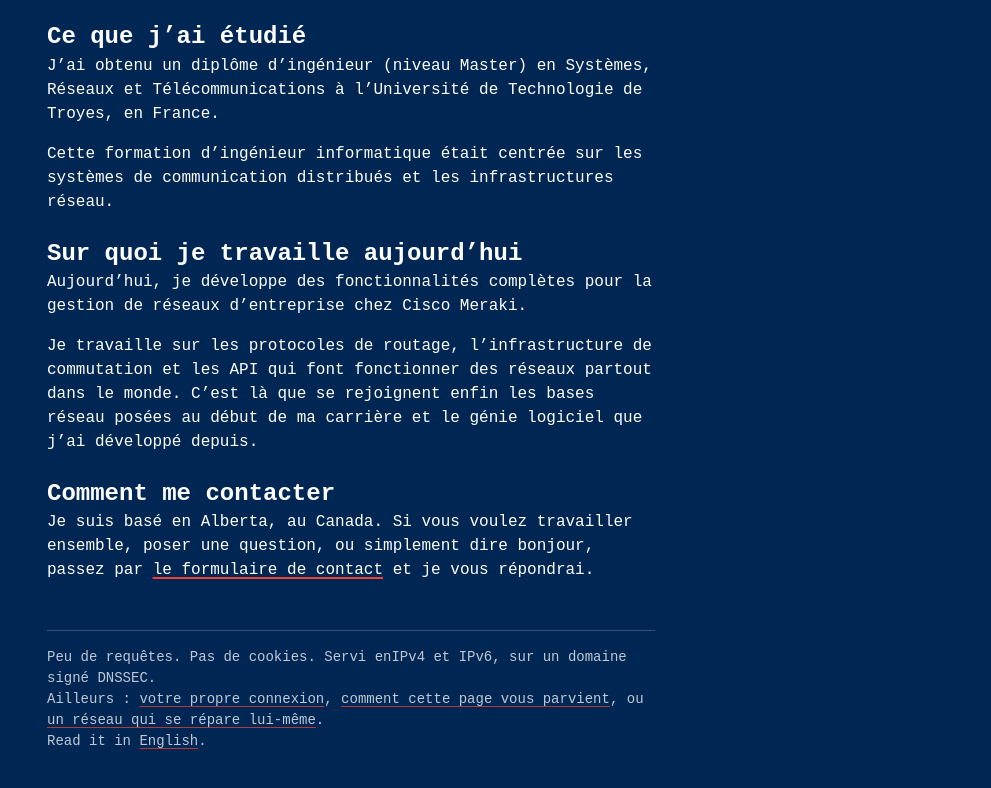
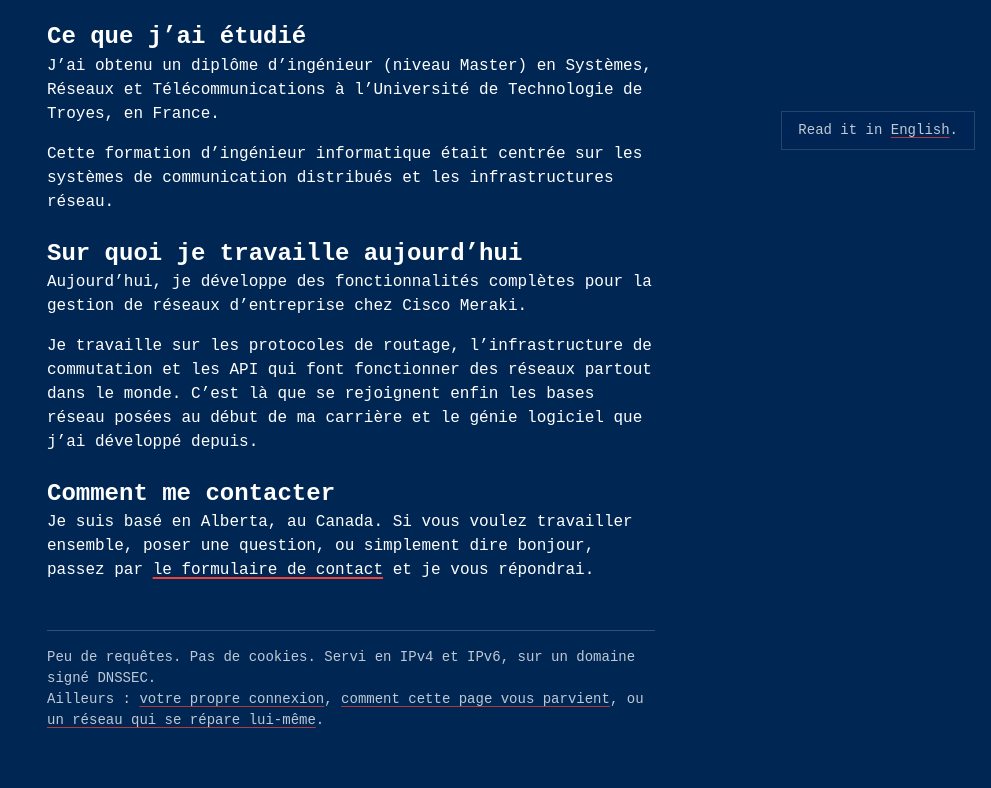
Before and after one commit to goulon/goulon.net, a website: page fr/index.html in a window 1280 px wide. Shown: the part 634-1422 px from the top of the page, without its empty margins (289-1280 px from the left). Drawn offline with Linux system fonts and the light colour scheme.

Commit message:
Pin language switch to bottom-right corner, update 404 wording and footer

```diff
--- a/fr/index.html
+++ b/fr/index.html
@@ -71,14 +71,15 @@
     </p>
     <footer>
       <p>
-        Peu de requêtes. Pas de cookies. Servi enIPv4 et IPv6, sur un domaine signé DNSSEC.
+        Peu de requêtes. Pas de cookies. Servi en
+        IPv4 et IPv6, sur un domaine signé DNSSEC.
       </p>
       <p>
         Ailleurs : <a href="/whoami">votre propre connexion</a>,
         <a href="/colophon.html">comment cette page vous parvient</a>, ou
         <a href="/routing.html">un réseau qui se répare lui-même</a>.
       </p>
-      <p>Read it in <a href="/">English</a>.</p>
+      <p class="lang-switch">Read it in <a href="/">English</a>.</p>
     </footer>
   </body>
 </html>
--- a/main.css
+++ b/main.css
@@ -38,6 +38,7 @@ body {
   max-width: var(--content-width);
   margin-inline: auto;
   padding: var(--space-2);
+  padding-bottom: calc(var(--space-2) + 2.75rem);
   background-color: var(--color-bg);
   color: var(--color-text);
   font-family: var(--font-body);
@@ -108,3 +109,13 @@ footer p {
   font-size: 0.875rem;
   opacity: 0.75;
 }
+
+.lang-switch {
+  position: fixed;
+  right: var(--space-2);
+  bottom: var(--space-2);
+  padding: var(--space-1) var(--space-2);
+  background-color: var(--color-bg);
+  border: 1px solid rgb(255 255 255 / 0.2);
+  font-size: 0.875rem;
+}
```
Also changed, not shown: 404.html (+1 -3 lines), index.html (+3 -2 lines).
